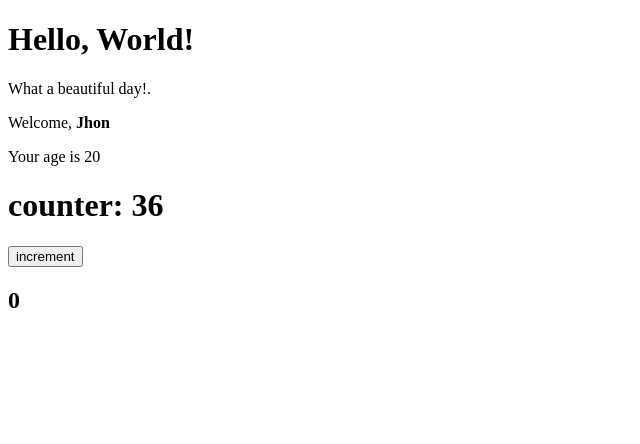
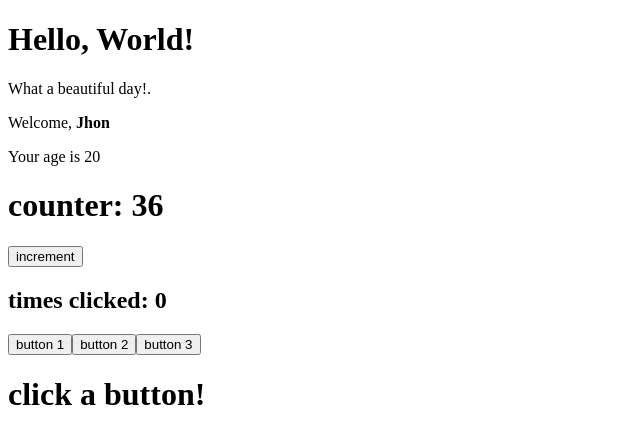
Before and after one commit to Folvin/react-exercises, a React (Create React App) app: page / in a window 1280 px wide. Shown: the top 444 px of the page, without its empty margins (0-640 px from the left). Built offline with nearby package versions, Linux system fonts and the light colour scheme.

Commit message:
feat: esercizio events-03 completato

```diff
--- a/src/App.js
+++ b/src/App.js
@@ -1,5 +1,6 @@
 import React from "react";
 import {ClickCounter} from "./ClickCounter";
+import { ClickTracker } from "./ClickTracker";
 import {Counter} from "./Counter";
 import {Hello} from "./Hello";
 import {Welcome} from "./Welcome";
@@ -16,6 +17,7 @@ export class App extends React.Component {
                     counterInterval={500}
                 />
                 <ClickCounter />
+                <ClickTracker />
             </div>
         );
     }
--- a/src/ClickCounter.js
+++ b/src/ClickCounter.js
@@ -13,7 +13,7 @@ export class ClickCounter extends React.Component {
         return (
             <div>
                 <button onClick={this.incrementCounter}>increment</button>
-                <h2>{this.state.counter}</h2>
+                <h2>{`times clicked: ${this.state.counter}`}</h2>
             </div>
         );
     }
--- /dev/null
+++ b/src/ClickTracker.js
@@ -0,0 +1,25 @@
+/* Create a ClickTracker component that renders three buttons. Implement a single event handler for all three buttons,
+and track of which button was pressed last. Show the last button that was pressed in an h1 tag within the ClickTracker
+component.
+Tip: you can use the event object to access the target property of the event. */
+
+import React from "react";
+
+export class ClickTracker extends React.Component {
+    state = {
+        lastClicked: "click a button!",
+    };
+    clickedButton = (e) => {
+        this.setState({lastClicked: `last clicked: ${e.target.textContent}`});
+    };
+    render() {
+        return (
+            <div>
+                <button onClick={this.clickedButton}>button 1</button>
+                <button onClick={this.clickedButton}>button 2</button>
+                <button onClick={this.clickedButton}>button 3</button>
+                <h1>{this.state.lastClicked}</h1>
+            </div>
+        );
+    }
+}
--- a/src/index.js
+++ b/src/index.js
@@ -1,5 +1,5 @@
 import React from "react";
-import ReactDOM from "react-dom";
+import ReactDOM from "react-dom/client";
 import { App } from "./App";
 
 const root = ReactDOM.createRoot(document.getElementById("root"));
```
